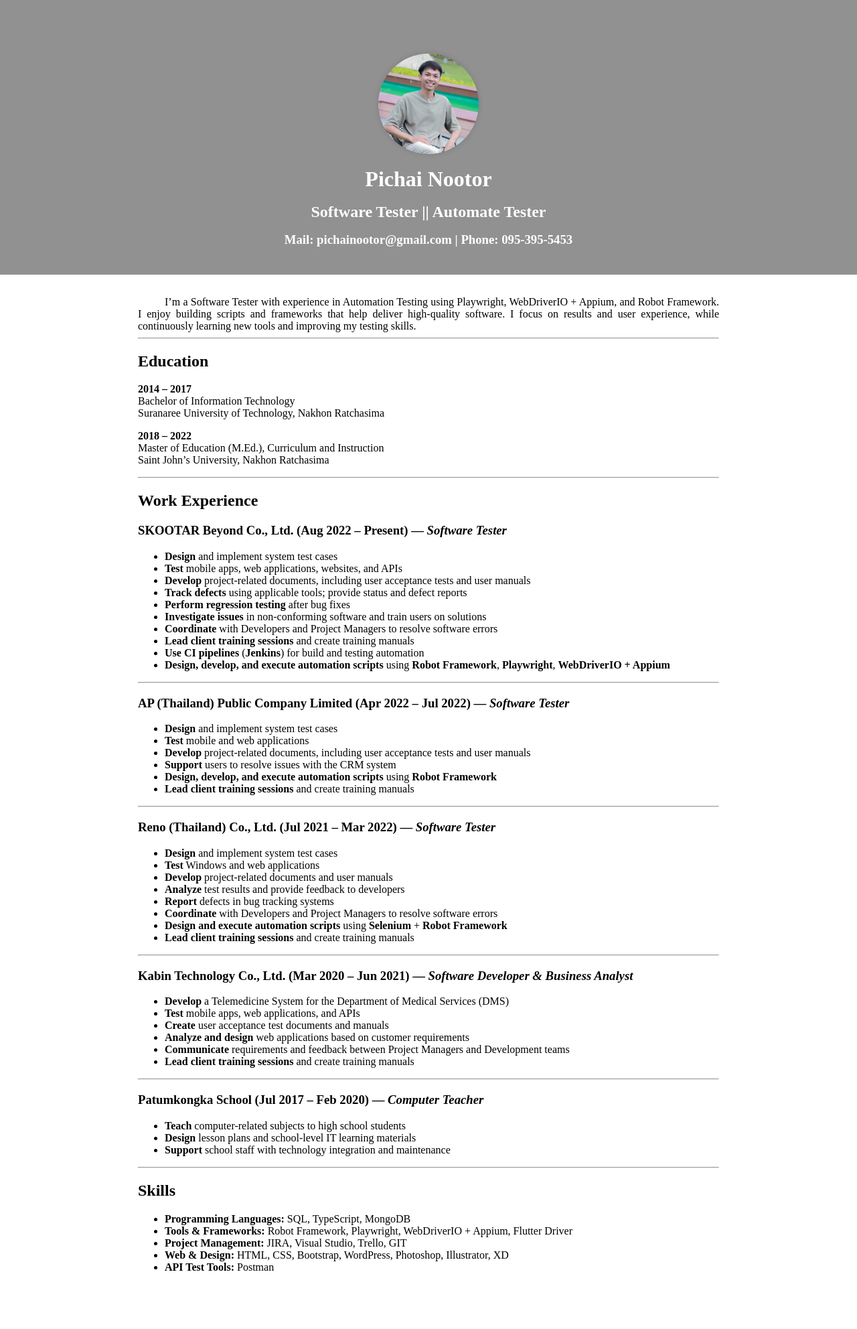
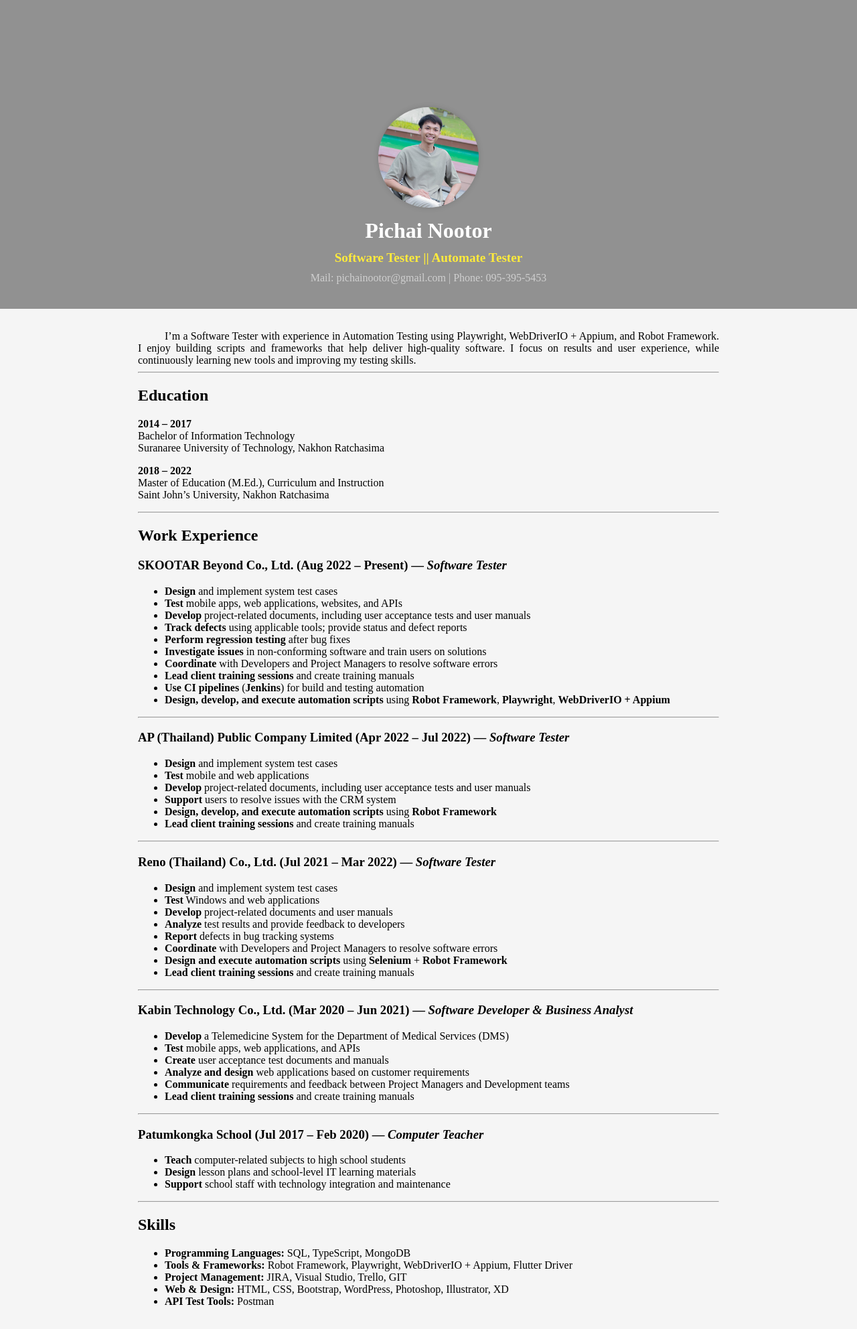
Before and after one commit to pichai-nootor/pichai-nootor.github.io, a Jekyll site: the page built from index.md, in a window 1280 px wide. Shown: the whole page at 67% size. Built offline with Jekyll 4.4.1, drawn with Linux system fonts in a browser that asks for light colours; our own code applies the rules of GitHub Pages for plain Markdown files; before the commit the page ends 1933 px from its top, so only the background shows below that.

Commit message:
Update default.html

```diff
--- a/_layouts/default.html
+++ b/_layouts/default.html
@@ -5,12 +5,16 @@
     <meta name="viewport" content="width=device-width, initial-scale=1">
 
     <title>{{ site.title | default: site.github.repository_name }}</title>
+
     <style>
+      /* กำจัด margin/padding ของ html/body */
       html, body {
         margin: 0;
         padding: 0;
+        background: #f5f5f5; /* พื้นหลังส่วน content */
       }
 
+      /* header แบบเต็มจอ */
       header.page-header {
         background: #919191 !important;
         position: relative;
@@ -18,33 +22,86 @@ header.page-header {
         flex-direction: column;
         align-items: center;
         overflow: visible !important;
-  color: white !important;
-  /* padding-top: 5rem; */
+        padding-top: 5rem;
         padding-bottom: 2rem;
         width: 100vw;
         margin: 0;
+        color: white;
       }
 
+      /* ลบ ::after ของ Cayman */
       header.page-header::after {
         display: none !important;
       }
 
-header.page-header h1,
-header.page-header h2,
+      /* ปรับระยะและสี h1-h3 */
+      header.page-header h1 {
+        margin: 0.3rem 0;
+        line-height: 1.2;
+        text-align: center;
+        font-size: 2rem;
+        color: #ffffff; /* ชื่อเด่นที่สุด */
+      }
+      header.page-header h2 {
+        margin: 0.3rem 0;
+        line-height: 1.2;
+        text-align: center;
+        font-size: 1.2rem;
+        color: #ffeb3b; /* tagline สีต่างจาก h1 */
+      }
       header.page-header h3 {
-  margin: 0.5rem 0;
+        margin: 0.3rem 0;
         line-height: 1.2;
+        text-align: center;
+        font-size: 1rem;
+        font-weight: normal;
+        color: #cfcfcf; /* contact สีเทาอ่อน */
       }
 
+      /* responsive สำหรับ mobile */
+      @media screen and (max-width: 600px) {
+        header.page-header {
+          padding-top: 3rem;
+          padding-bottom: 1.5rem;
+        }
+        header.page-header h1 {
+          font-size: 1.5rem;
+        }
+        header.page-header h2 {
+          font-size: 1rem;
+        }
+        header.page-header h3 {
+          font-size: 0.9rem;
+        }
+      }
+
+      /* content อยู่กลางจอ ไม่เต็มหน้าจอ */
       .main-content {
-        max-width: 900px;   /* กว้างสุด 900px */
-        margin: 2rem auto;  /* เว้นระยะบน-ล่าง 2rem, กึ่งกลางแนวนอน */
-        padding: 0 1rem;    /* เว้นขอบซ้ายขวา */
+        max-width: 900px;
+        margin: 2rem auto;
+        padding: 0 1rem;
         box-sizing: border-box;
       }
+
+      /* ปรับรูปโปรไฟล์ให้เหมาะกับมือถือ */
+      header.page-header img {
+        width: 150px;
+        height: 150px;
+        object-fit: cover;
+        object-position: center 20%;
+        border-radius: 50%;
+        margin-top: 5rem;
+        margin-bottom: 10px;
+        box-shadow: 0 0 8px rgba(0,0,0,0.15);
+      }
+      @media screen and (max-width: 600px) {
+        header.page-header img {
+          width: 120px;
+          height: 120px;
+          margin-top: 3rem;
+        }
+      }
     </style>
-
-
   </head>
 
   <body>
@@ -52,7 +109,6 @@ header.page-header h3 {
       <img
         src="{{ '/assets/profile.jpg' | relative_url }}"
         alt="Profile photo"
-        style="width:150px; height:150px; object-fit:cover; object-position:center 20%; margin-top:5rem; border-radius:50%; margin-bottom:10px; box-shadow:0 0 8px rgba(0,0,0,0.15);"
       />
 
       <h1 class="project-name">{{ site.title | default: site.github.repository_name }}</h1>
```
Lines whose indentation alone changed are shown as unchanged.
